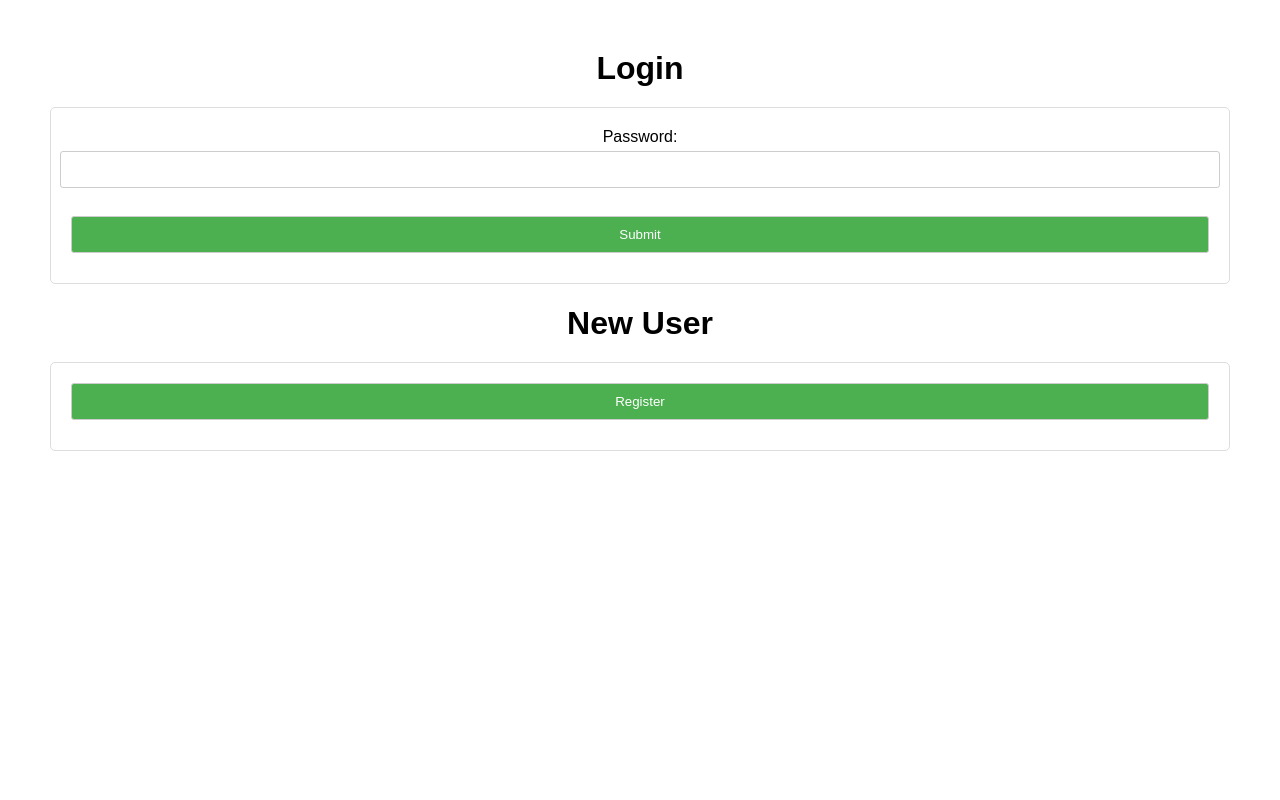
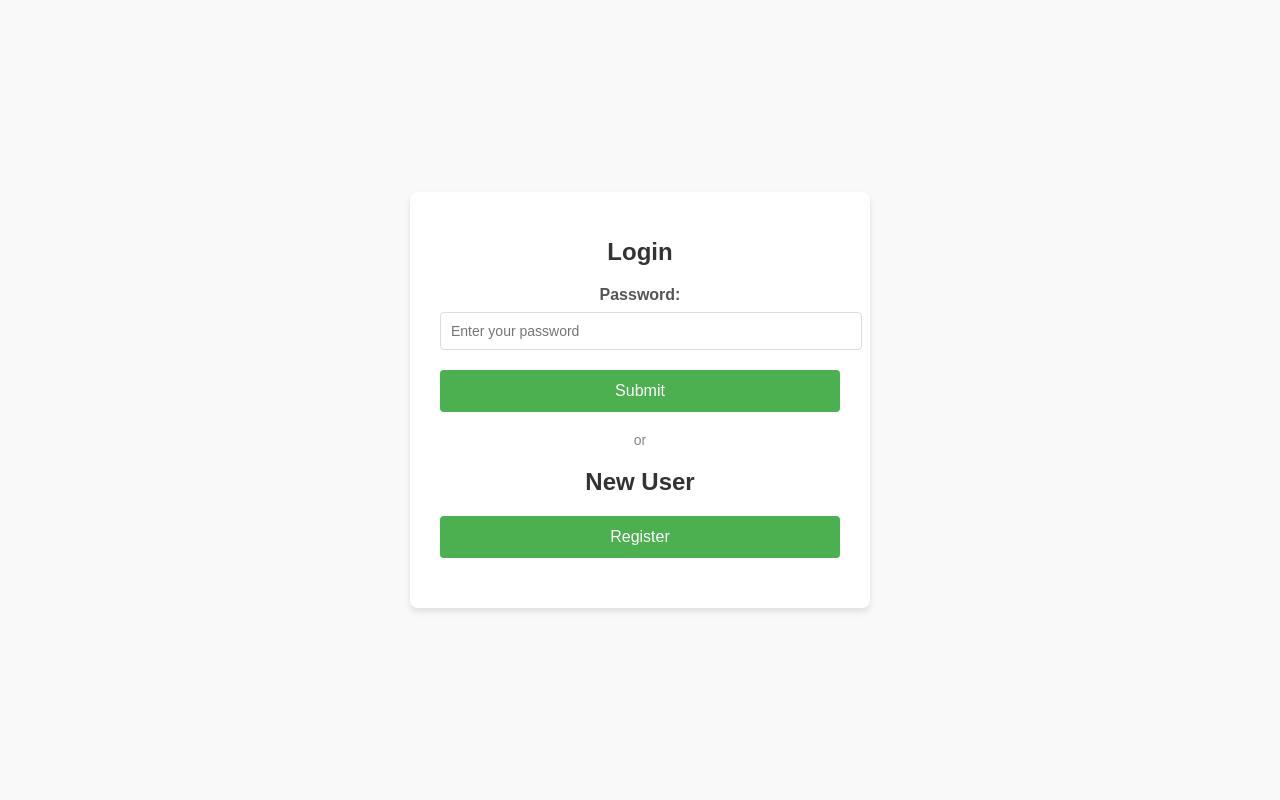
Before and after one commit to Himanshujha2106/notesvercel, a Django app: page / in a window 1280 px wide. Run offline with Django 5.2, Linux system fonts and the light colour scheme.

Commit message:
Update index.html

```diff
--- a/templates/index.html
+++ b/templates/index.html
@@ -6,56 +6,91 @@
   <style>
     body {
       font-family: Arial, sans-serif;
-      margin: 50px;
+      background-color: #f9f9f9;
+      margin: 0;
+      padding: 0;
+      display: flex;
+      justify-content: center;
+      align-items: center;
+      height: 100vh;
+    }
+
+    .container {
+      width: 100%;
+      max-width: 400px;
+      background: #fff;
+      padding: 30px;
+      box-shadow: 0 4px 6px rgba(0, 0, 0, 0.1);
+      border-radius: 8px;
+      text-align: center;
     }
 
     h1 {
-      text-align: center;
+      margin-bottom: 20px;
+      font-size: 24px;
+      color: #333;
+    }
+
+    form {
       margin-bottom: 20px;
     }
 
-    form {
-      display: flex;
-      flex-direction: column;
-      align-items: center;
-      margin-bottom: 20px;
-      padding: 20px;
-      border: 1px solid #ddd;
-      border-radius: 5px;
+    label {
+      display: block;
+      margin-bottom: 8px;
+      font-weight: bold;
+      color: #555;
     }
 
-    label {
-      margin-bottom: 5px;
-    }
-
-    input[type="text"], button {
+    input[type="text"] {
       width: 100%;
       padding: 10px;
-      margin-bottom: 10px;
-      border: 1px solid #ccc;
-      border-radius: 3px;
+      margin-bottom: 20px;
+      border: 1px solid #ddd;
+      border-radius: 4px;
+      font-size: 14px;
     }
 
     button {
+      width: 100%;
+      padding: 12px;
       background-color: #4CAF50;
-      color: white;
+      color: #fff;
+      font-size: 16px;
+      border: none;
+      border-radius: 4px;
       cursor: pointer;
+      transition: background-color 0.3s;
+    }
+
+    button:hover {
+      background-color: #45a049;
+    }
+
+    .divider {
+      margin: 20px 0;
+      font-size: 14px;
+      color: #888;
     }
   </style>
 </head>
 <body>
+  <div class="container">
     <h1>Login</h1>
     <form method="post" action="passcheck">
       {% csrf_token %}
       <label for="password">Password:</label>
-    <input type="text" id="password" name="password"><br>
+      <input type="text" id="password" name="password" placeholder="Enter your password">
       <button type="submit">Submit</button>
     </form>
+
+    <div class="divider">or</div>
 
     <h1>New User</h1>
     <form method="post" action="usercreation">
       {% csrf_token %}
       <button type="submit">Register</button>
     </form>
+  </div>
 </body>
 </html>
```
Lines whose indentation alone changed are shown as unchanged.
